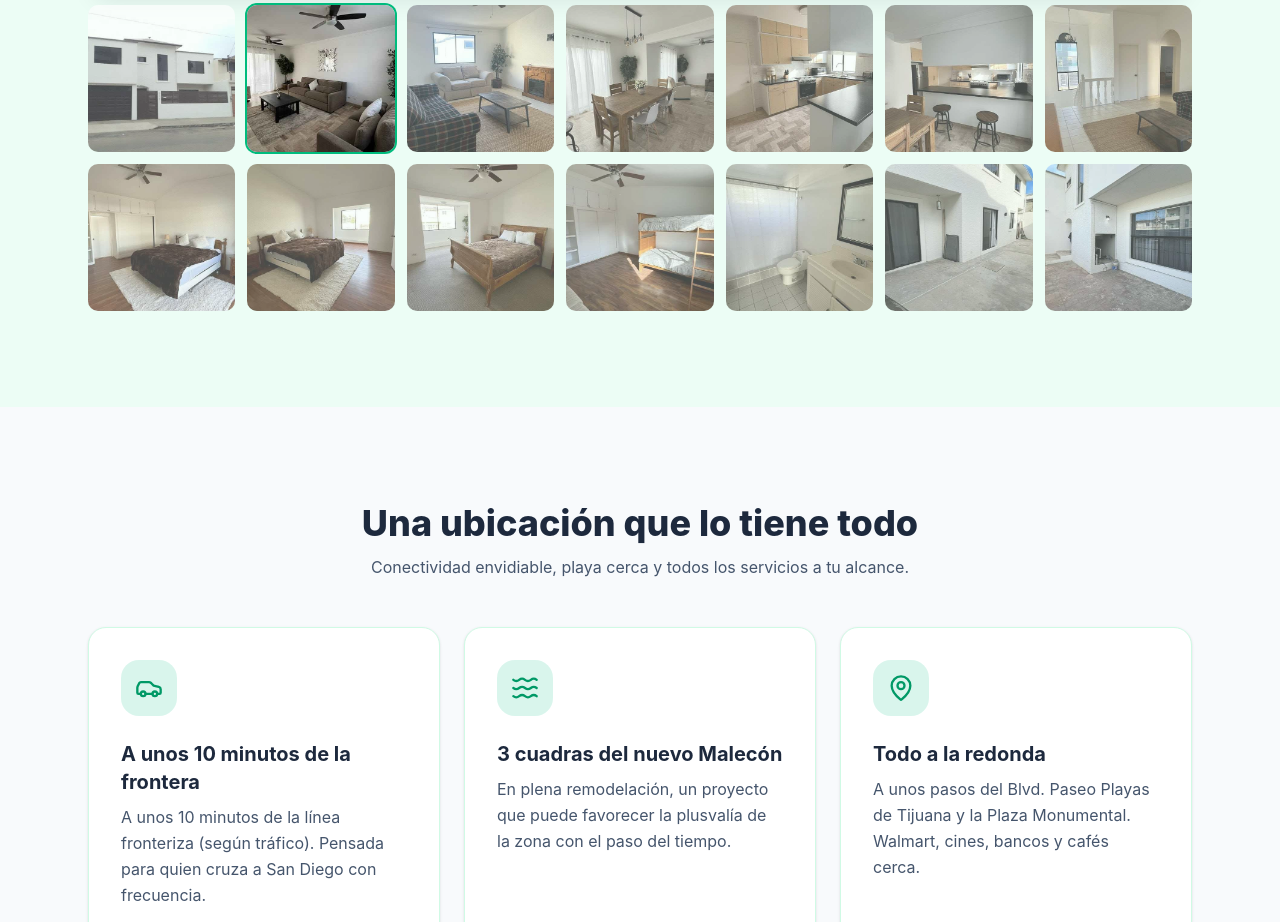
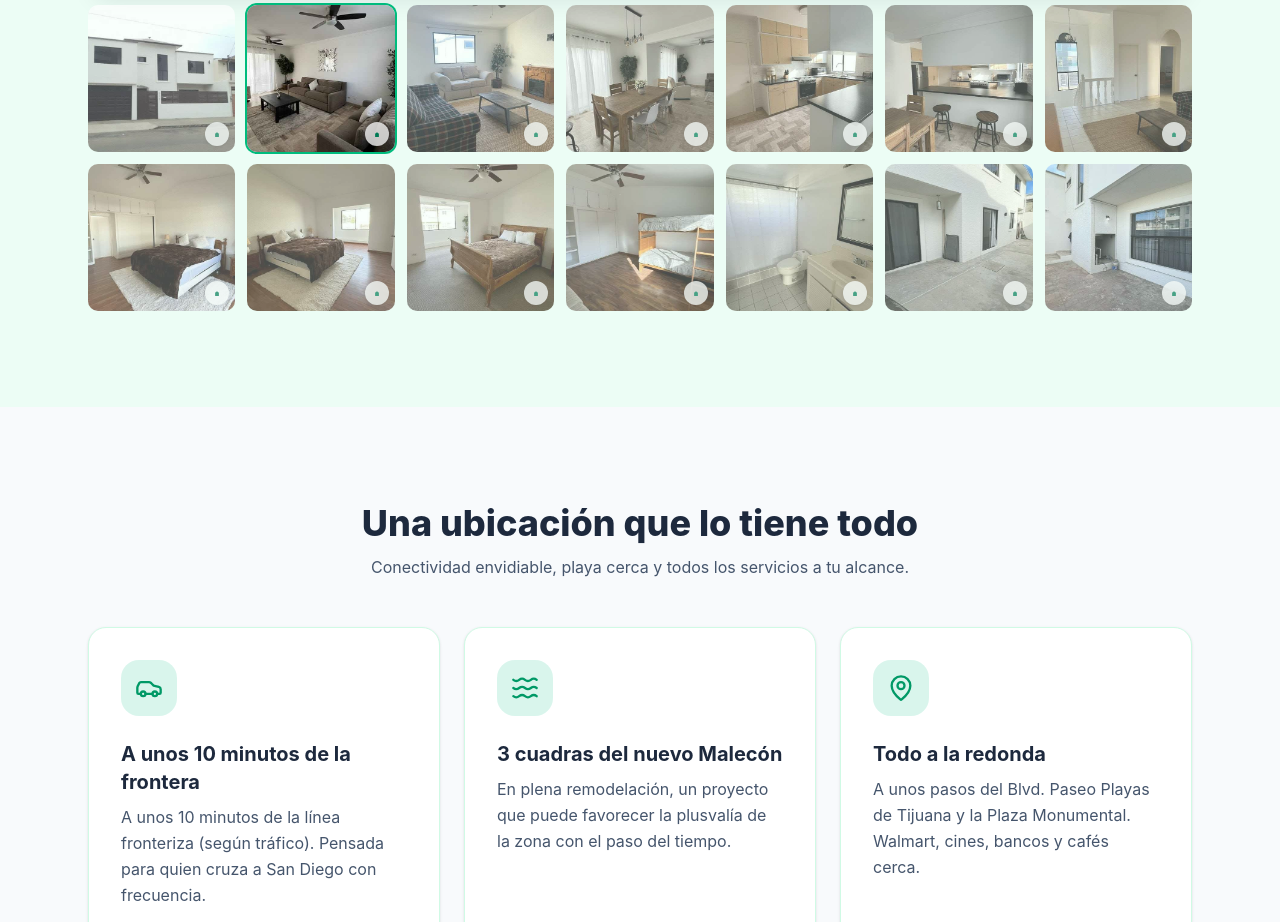
Before and after one commit to AppVenturesMX/granizo-landing, a Next.js app: page / in a window 1280 px wide. Shown: the part 1640-2562 px from the top of the page. Built offline with nearby package versions, Linux system fonts and the light colour scheme.

Commit message:
Update PhotoWatermark component variants

```diff
--- a/components/galeria.tsx
+++ b/components/galeria.tsx
@@ -74,7 +74,7 @@
                 </p>
               </div>
 
-              <PhotoWatermark />
+              <PhotoWatermark variant="full" />
 
               <button
                 onClick={() => go(-1)}
@@ -111,6 +111,7 @@
               }`}
             >
               <img src={foto.src} alt={foto.alt} className="h-full w-full object-cover" />
+              <PhotoWatermark variant="simple" />
             </button>
           ))}
         </div>
```
